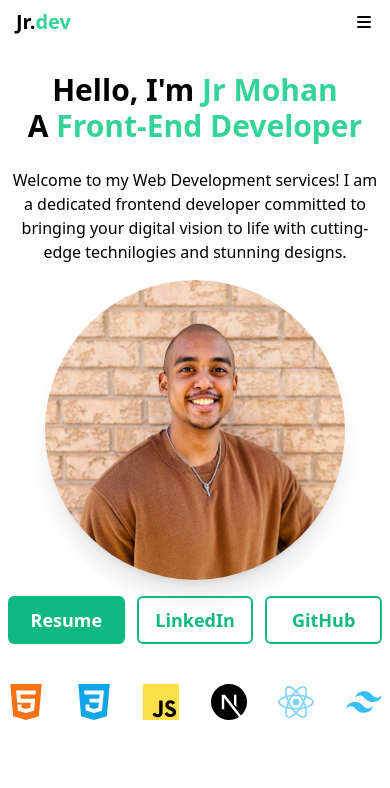
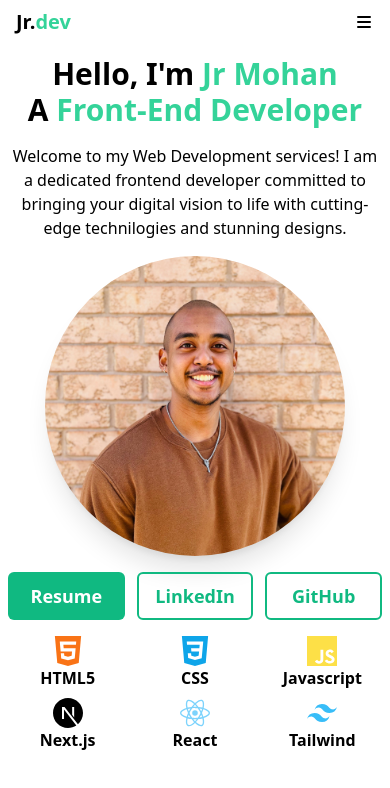
Before and after one commit to jmar753/ProfessionalWebsite, a Next.js app: page / in a window 390 px wide. Shown: the top 788 px of the page. Built offline with nearby package versions, Linux system fonts and the light colour scheme.

Commit message:
icon display attemptes

```diff
--- a/pages/Introduction.js
+++ b/pages/Introduction.js
@@ -3,9 +3,9 @@ import { SiJavascript, SiHtml5, SiTailwindcss, SiReact, SiNextdotjs, SiCss3} fro
 export default function Introduction() {
 
     const devIcons = [
-        {name: "HTML", icon: SiHtml5, properties:"text-orange-500"},
+        {name: "HTML5", icon: SiHtml5, properties:"text-orange-500"},
         {name: "CSS", icon: SiCss3, properties:"text-sky-500"},
-        {name: "Javascript", icon: SiJavascript, properties:"text-yellow-300 bg-black"},
+        {name: "Javascript", icon: SiJavascript, properties:"text-yellow-300"},
         {name: "Next.js", icon: SiNextdotjs, properties:"text-black"},
         {name: "React", icon: SiReact, properties:"text-sky-300"},
         {name: "Tailwind", icon: SiTailwindcss, properties:"text-sky-400"},
@@ -16,7 +16,7 @@ export default function Introduction() {
             <div className="md:grid md:grid-cols-5 relative">
 
                 {/* Text side */}
-                <div className="md:p-12 pt-4 md:pt-0 md:col-span-3 md:text-left text-center">
+                <div className="md:p-12 md:col-span-3 md:text-left text-center">
                     {}
                     <h1 className="text-3xl md:text-5xl font-semibold">
                         Hello, I'm <span className="md:hidden text-3xl text-emerald-400">Jr Mohan</span>
@@ -29,7 +29,7 @@ export default function Introduction() {
                     </h1>
 
 
-                    <div className="pt-6 md:pt-12">
+                    <div className="pt-4 md:pt-12">
                         Welcome to my Web Development services! I am a dedicated frontend developer committed to bringing your digital vision to life with cutting-edge technilogies and stunning designs.
                     </div>
                     <button className="text-white hidden md:block font-semibold bg-purple-600 p-3 my-7 mr-24 rounded-lg hover:bg-purple-800">
@@ -76,17 +76,52 @@ export default function Introduction() {
                     </div>
                 </div>
 
-                <div className="visible md:hidden w-full h-12 pt-6 justify-center">
-                    <div className="flex justify-between">
+
+                {/* Carousel Try */}
+                {/* <div class="w-full inline-flex flex-nowrap lg:hidden pt-6 overflow-hidden  [mask-image:_linear-gradient(to_right,transparent_0,_black_128px,_black_calc(100%-40px),transparent_100%)]">
+                    <ul class="flex items-center justify-center md:justify-start [&_li]:mx-5 [&_img]:max-w-none animate-infinite-scroll">
                         {devIcons.map((item, index) => (
-                            <div className="text-center h-full" key={index}>
-                                <div className={`text-center text-4xl ${item.properties}`}>
-                                    <item.icon/>
+                            <li className="text-center h-full" key={index}>
+                                <div className={`text-center text-4xl`}>
+                                    <item.icon className={`mx-auto ${item.properties}`}/>
+                                    <h1 className="text-lg font-semibold">{item.name}</h1>
                                 </div>
+                            </li>
+                        ))}
+                    </ul>
+                    <ul class="flex items-center justify-center md:justify-start [&_li]:mx-5 [&_img]:max-w-none animate-infinite-scroll" aria-hidden="true">
+                        {devIcons.map((item, index) => (
+                            <li className="text-center h-full" key={index}>
+                                <div className={`text-center text-4xl`}>
+                                    <item.icon className={`mx-auto ${item.properties}`}/>
+                                    <h1 className="text-lg font-semibold">{item.name}</h1>
+                                </div>
+                            </li>
+                        ))}
+                    </ul>
+                </div> */}
+
+                {/* <div className="flex justify-between pt-7">
+                    {devIcons.map((item, index) => (
+                        <div className="text-center h-full" key={index}>
+                            <div className={`text-center text-4xl ${item.properties}`}>
+                                <item.icon/>
                             </div>
-                        ))}
+                        </div>
+                    ))}
+                </div> */}
+
+                <div className="grid grid-cols-3 gap-2">
+                    {devIcons.map((item, index) => (
+                    <div className="text-center h-full" key={index}>
+                        <div className={`text-center text-3xl`}>
+                            <item.icon className={`mx-auto ${item.properties}`}/>
+                            <h1 className="text-base font-semibold">{item.name}</h1>
+                        </div>
                     </div>
+                ))}
                 </div>
+
             </div>
         </div>
     )
--- a/tailwind.config.js
+++ b/tailwind.config.js
@@ -10,6 +10,7 @@ module.exports = {
       animation: {
         blob: "blob 7s infinite",
         float: "float 8s ease-in-out infinite",
+        'infinite-scroll': 'infinite-scroll 25s linear infinite',
       },
       keyframes: {
         blob: {
@@ -39,6 +40,10 @@ module.exports = {
           "100%": {
             transform: "translate(0px, 0px)"
           }
+        },
+        'infinite-scroll': {
+          from: { transform: 'translateX(0)' },
+          to: { transform: 'translateX(-100%)' },
         }
       }
     },
```
